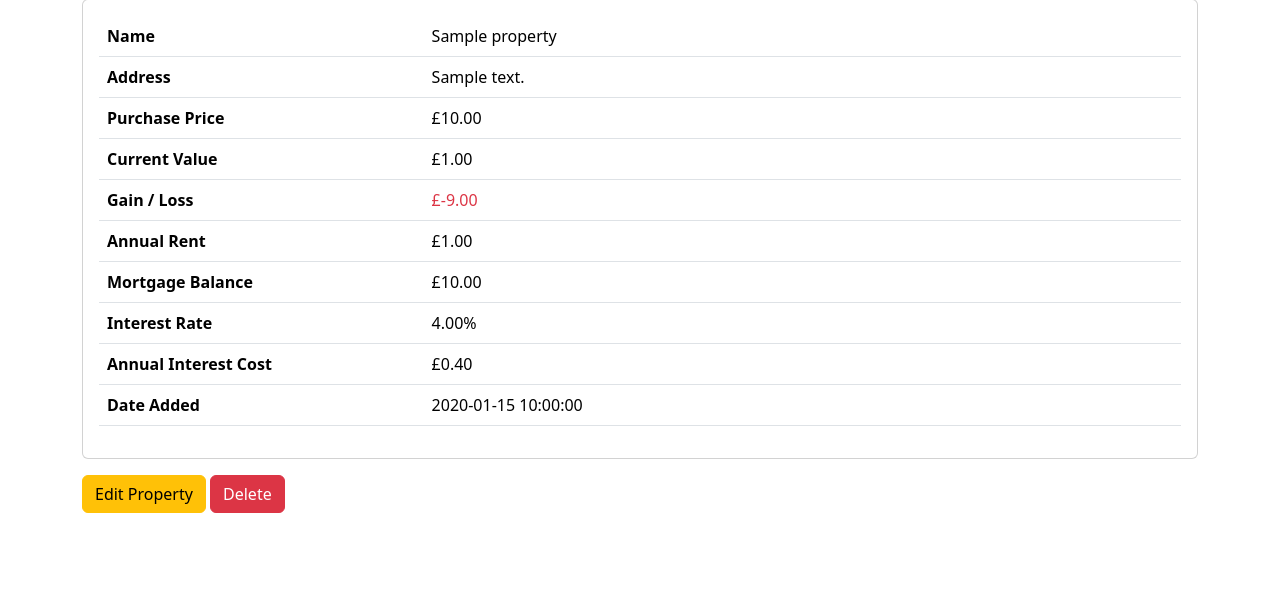
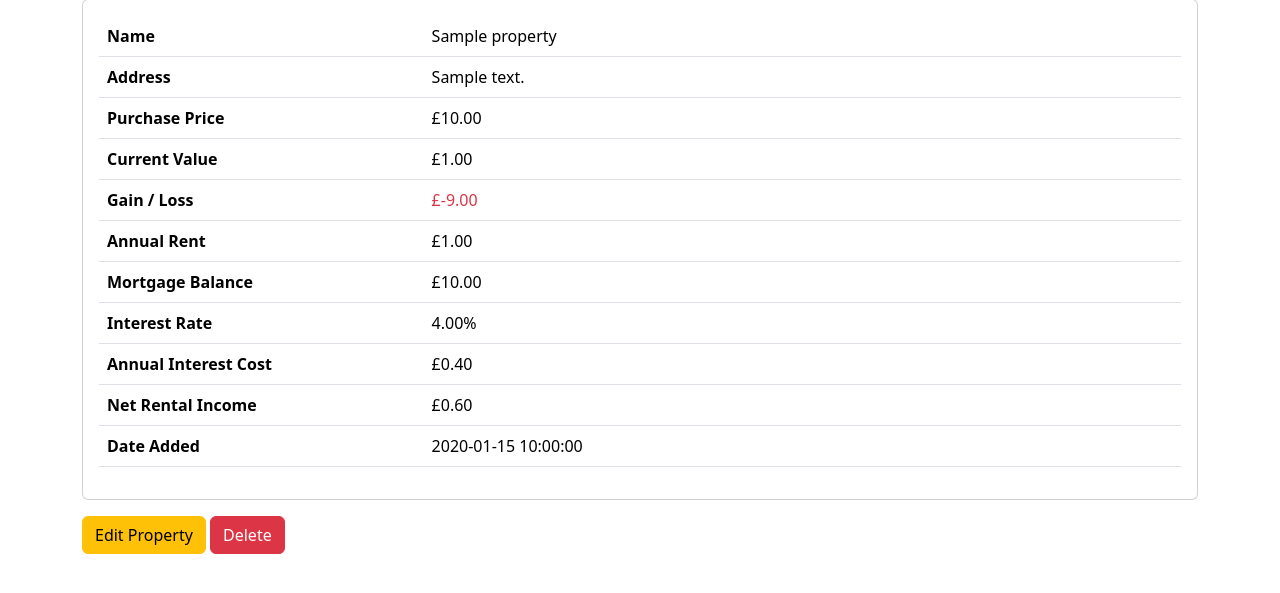
Before and after one commit to JerryRyan747/property-manager, a Flask app: page /property/1 in a window 1280 px wide. Shown: the part 161-754 px from the top of the page. Run offline with Flask 3, Linux system fonts and the light colour scheme; tables that the repository leaves empty hold one stand-in row (values such as "Sample post").

Commit message:
Add net rental income calculation

```diff
--- a/app/models/property.py
+++ b/app/models/property.py
@@ -31,5 +31,12 @@ class Property(db.Model):
             self.interest_rate / 100
         )
 
+    @property
+    def net_rental_income(self):
+        if not self.annual_rent:
+            return 0
+
+        return self.annual_rent - self.annual_interest_cost
+
     def __repr__(self):
         return f"<Property {self.name}>"
--- a/app/templates/property_detail.html
+++ b/app/templates/property_detail.html
@@ -115,6 +115,16 @@
             </tr>
 
             <tr>
+
+                <th>Net Rental Income</th>
+
+                <td>
+                    £{{ "{:,.2f}".format(property.net_rental_income) }}
+                </td>
+
+            </tr>
+
+            <tr>
                 <th>Date Added</th>
                 <td>{{ property.created_at }}</td>
             </tr>
```
